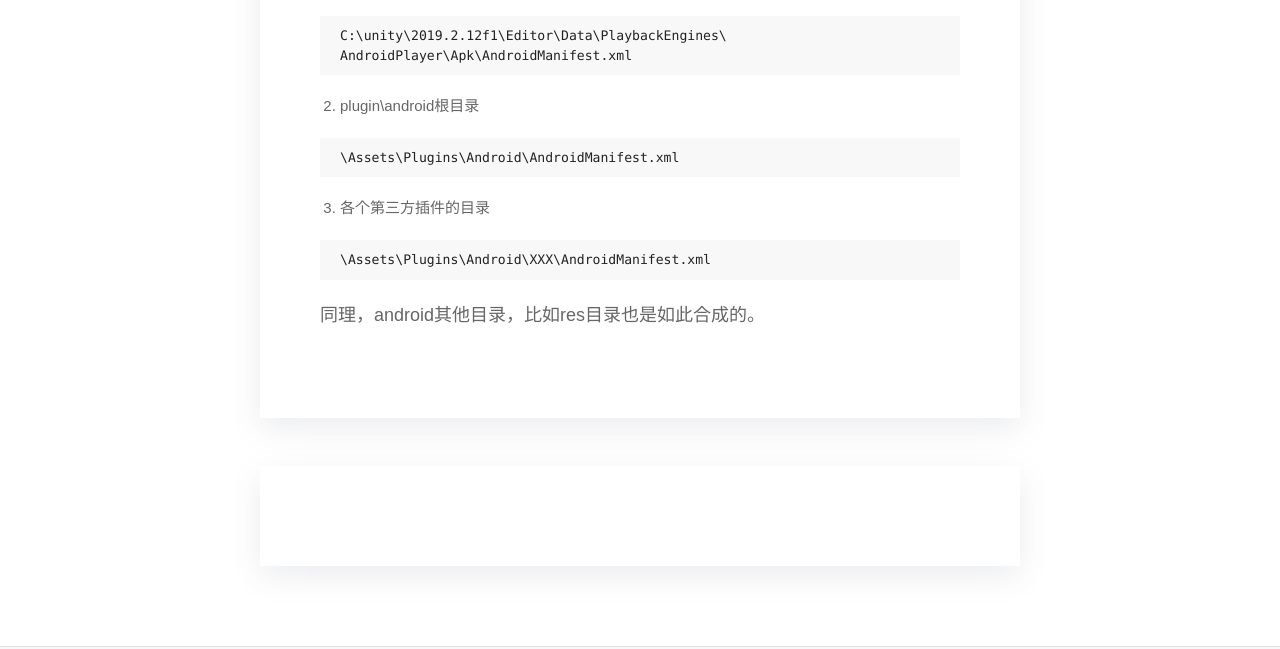
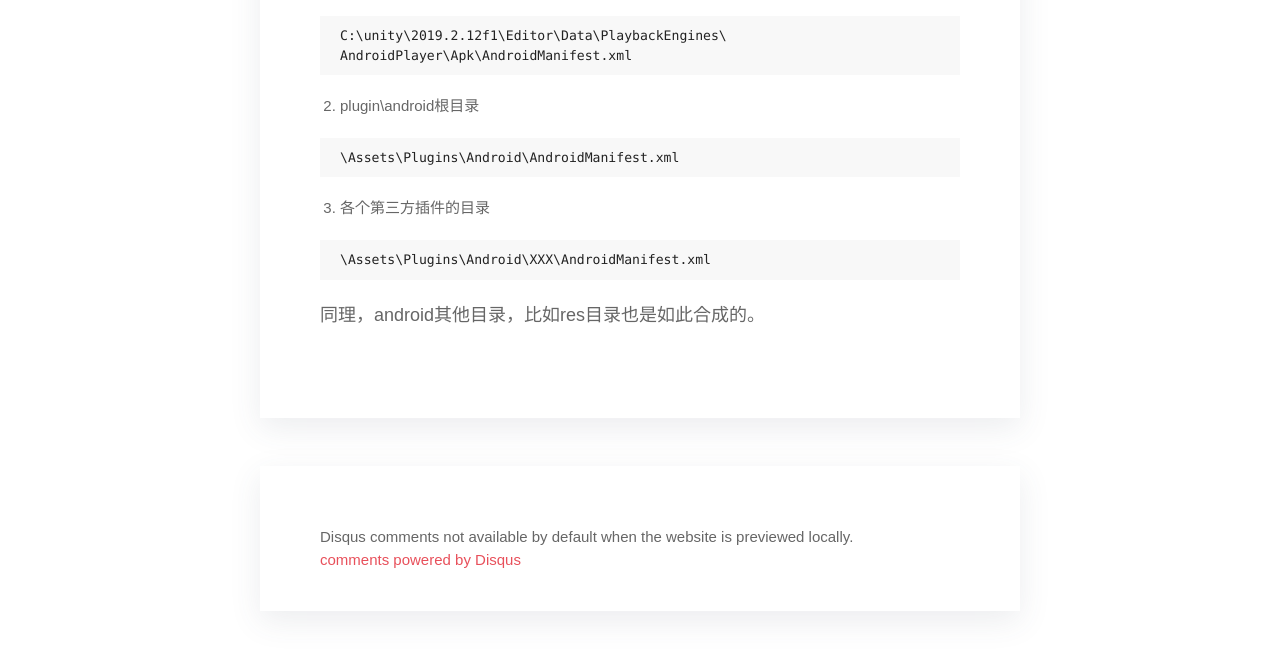
Before and after one commit to liyubo3603237/liyubo3603237.github.io, a plain HTML site: page unity_android_manifest/index.html in a window 1280 px wide. Shown: the part 929-1578 px from the top of the page. Drawn offline with Linux system fonts and the light colour scheme; a web font is replaced by a local one.

Commit message:
*update blog files

```diff
--- a/unity_android_manifest/index.html
+++ b/unity_android_manifest/index.html
@@ -100,7 +100,26 @@ AndroidPlayer\Apk\AndroidManifest.xml
       </div>
       <div class="col-lg-8 mx-auto block shadow">
 
+        <div id="disqus_thread"></div>
+<script type="application/javascript">
+    var disqus_config = function () {
 
+
+
+    };
+    (function() {
+        if (["localhost", "127.0.0.1"].indexOf(window.location.hostname) != -1) {
+            document.getElementById('disqus_thread').innerHTML = 'Disqus comments not available by default when the website is previewed locally.';
+            return;
+        }
+        var d = document, s = d.createElement('script'); s.async = true;
+        s.src = '//' + "yuboli" + '.disqus.com/embed.js';
+        s.setAttribute('data-timestamp', +new Date());
+        (d.head || d.body).appendChild(s);
+    })();
+</script>
+<noscript>Please enable JavaScript to view the <a href="https://disqus.com/?ref_noscript">comments powered by Disqus.</a></noscript>
+<a href="https://disqus.com" class="dsq-brlink">comments powered by <span class="logo-disqus">Disqus</span></a>
       </div>
     </div>
   </div>
```
Also changed, not shown: unity_android_bugly_integrate/index.html (+19 -0 lines), unity_android_gradle_setting/index.html (+19 -0 lines).
